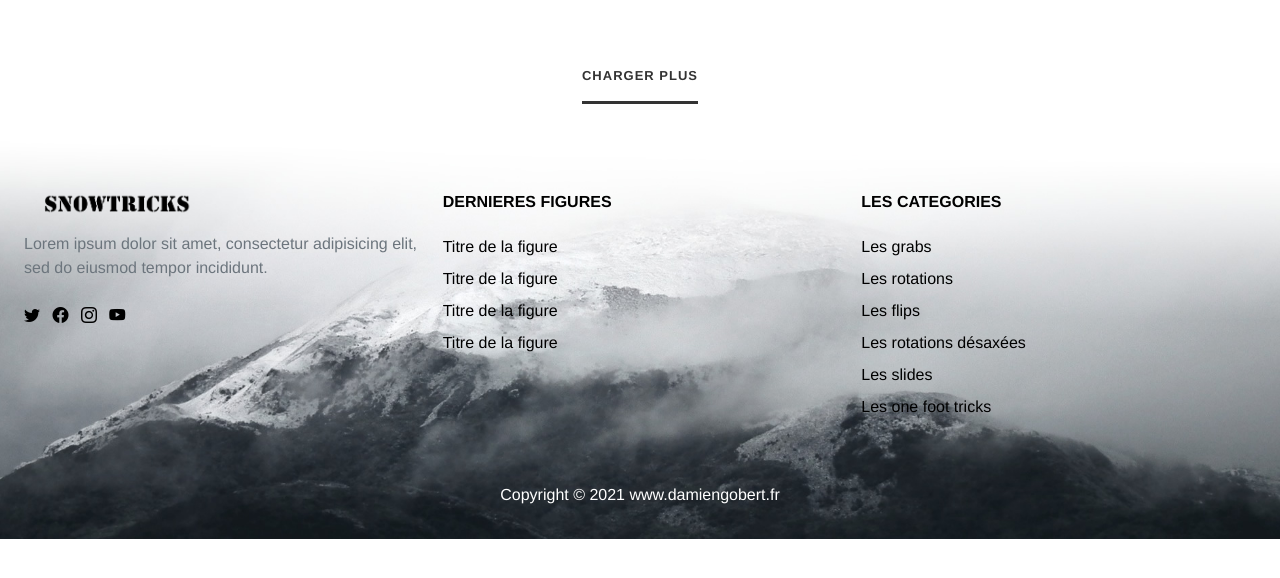
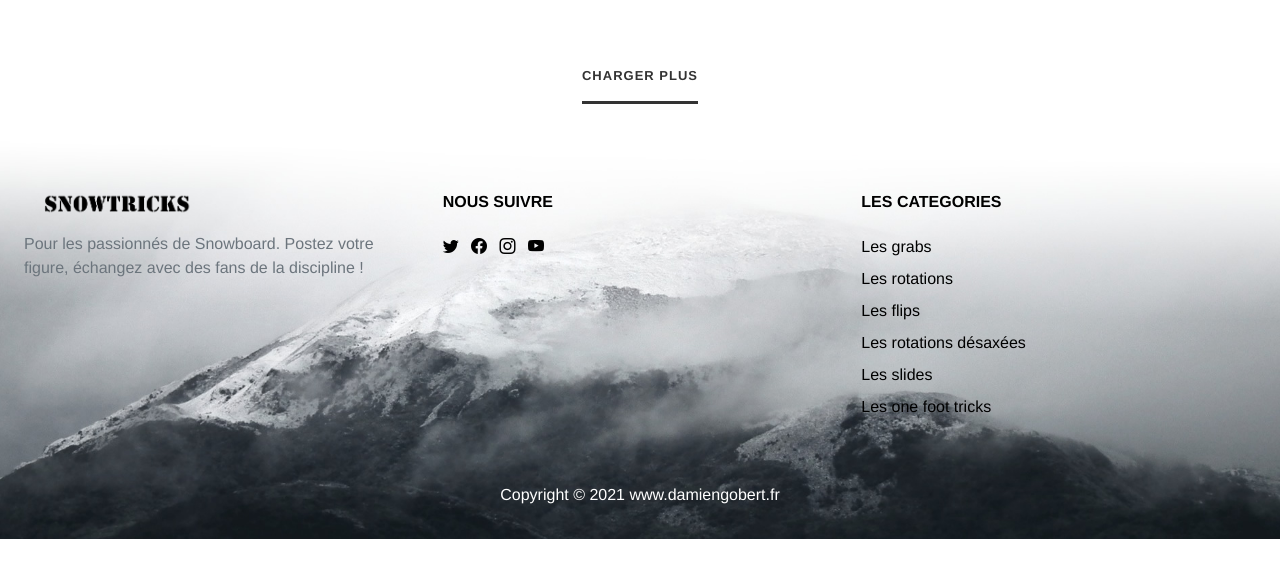
Before and after one commit to Damien30340/P6-Snowtricks, a Symfony app: template templates/home/home.html.twig in a window 1280 px wide. Shown: the part 141-719 px from the top of the page. Run offline with Twig, Linux system fonts and the light colour scheme; the template is opened without the code that fills it, so the values that code supplies are empty; some libraries are stand-ins or nearby versions.

Commit message:
Footer #25

```diff
--- a/composer.json
+++ b/composer.json
@@ -54,7 +54,7 @@
         "symfony/phpunit-bridge": "^5.2",
         "symfony/stopwatch": "^5.2",
         "symfony/var-dumper": "^5.2",
-        "symfony/web-profiler-bundle": "^5.2"
+        "symfony/web-profiler-bundle": "^5.2",
     },
     "config": {
         "optimize-autoloader": true,
--- a/templates/footer.html.twig
+++ b/templates/footer.html.twig
@@ -2,10 +2,14 @@
 <footer>
     <div class="container-fluid mt-5">
         <div class="row py-4">
-			<div class="col-lg-4 col-md-6 mb-4 mb-lg-0"><a href="#"><img src="{{ asset('assets/img/snowtricks_logo_reverse.png') }}" alt=""
+            <div class="col-lg-4 col-md-6 mb-4 mb-lg-0"><a href="#"><img
+                            src="{{ asset('assets/img/snowtricks_logo_reverse.png') }}" alt=""
                             width="180" class="mb-3"></a>
-				<p class="font-italic text-muted">Lorem ipsum dolor sit amet, consectetur adipisicing elit, sed do
-					eiusmod tempor incididunt.</p>
+                <p class="font-italic text-muted">Pour les passionnés de Snowboard. Postez votre figure, échangez avec des fans de la discipline !</p>
+
+            </div>
+            <div class="col-lg-4 col-md-6 mb-4 mb-lg-0">
+                <h6 class="text-uppercase font-weight-bold mb-4">Nous suivre</h6>
                 <ul class="list-inline mt-4">
                     <li class="list-inline-item social_share"><a href="#" target="_blank" title="twitter"><i
                                     class="bi-twitter"
@@ -21,15 +25,6 @@
                                     class="bi bi-youtube"
                                     style="color: black;"></i></a>
                     </li>
-				</ul>
-			</div>
-			<div class="col-lg-4 col-md-6 mb-4 mb-lg-0">
-				<h6 class="text-uppercase font-weight-bold mb-4">Dernieres figures</h6>
-				<ul class="list-unstyled mb-0">
-					<li class="mb-2"><a href="#" class="footer_link">Titre de la figure</a></li>
-					<li class="mb-2"><a href="#" class="footer_link">Titre de la figure</a></li>
-					<li class="mb-2"><a href="#" class="footer_link">Titre de la figure</a></li>
-					<li class="mb-2"><a href="#" class="footer_link">Titre de la figure</a></li>
                 </ul>
             </div>
             <div class="col-lg-4 col-md-6 mb-4 mb-lg-0">
```
Lines whose indentation alone changed are shown as unchanged.
